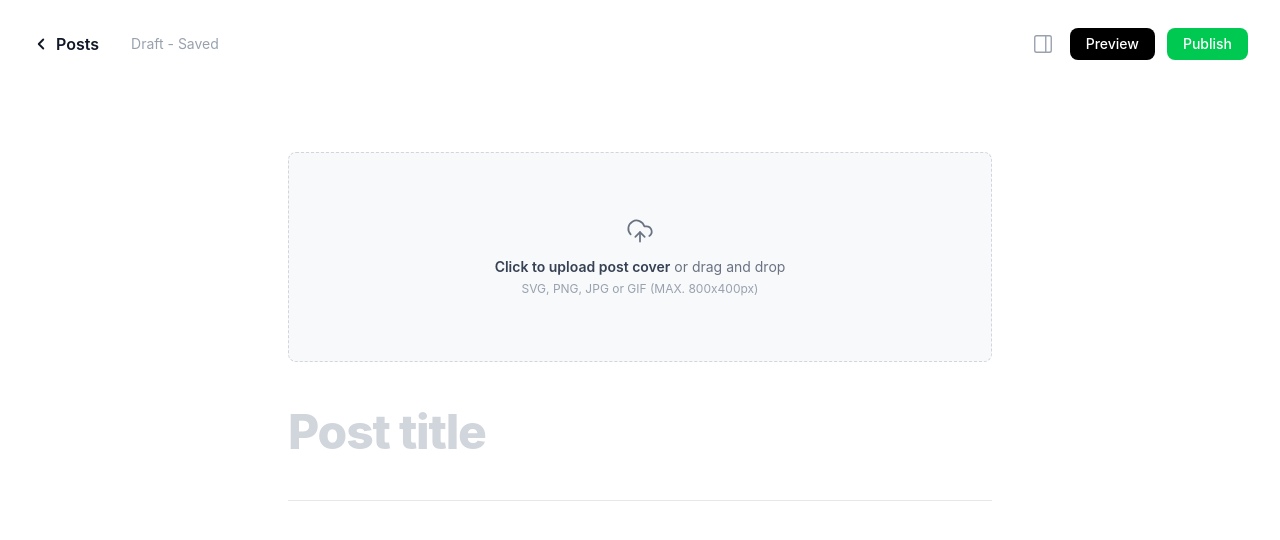
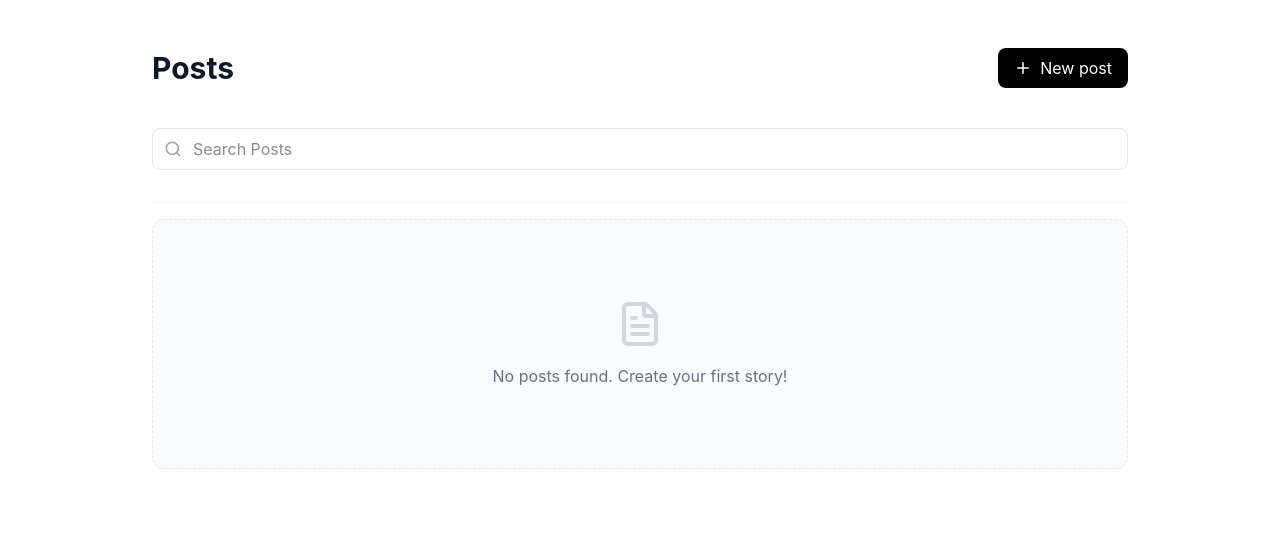
Before and after one commit to fr33stylr/ghost_editor, a React (Vite) app: page / in a window 1280 px wide. Shown: the top 540 px of the page. Built offline with nearby package versions, Linux system fonts and the light colour scheme.

Commit message:
added post list page

```diff
--- a/package.json
+++ b/package.json
@@ -21,11 +21,13 @@
     "@tiptap/react": "^3.20.0",
     "@tiptap/starter-kit": "^3.20.0",
     "clsx": "^2.1.1",
+    "date-fns": "^4.1.0",
     "lucide-react": "^0.575.0",
     "react": "^19.2.0",
     "react-dom": "^19.2.0",
     "tailwind-merge": "^3.5.0",
     "tailwindcss": "^4.2.1",
+    "uuid": "^13.0.0",
     "zustand": "^5.0.11"
   },
   "devDependencies": {
--- a/src/App.jsx
+++ b/src/App.jsx
@@ -1,14 +1,17 @@
 import { QueryClient, QueryClientProvider } from '@tanstack/react-query';
 import Editor from './components/Editor';
+import PostList from './components/PostList';
+import { usePostStore } from './store/usePostStore';
 
 // Create a client
 const queryClient = new QueryClient();
 
 export default function App() {
+  const activePostId = usePostStore((state) => state.activePostId);
   return (
     <QueryClientProvider client={queryClient}>
       <div className="min-h-screen bg-white text-gray-900 selection:bg-blue-200">
-        <Editor />
+        {activePostId ? <Editor /> : <PostList />}
       </div>
     </QueryClientProvider>
   );
--- /dev/null
+++ b/src/components/DeleteModal.jsx
@@ -0,0 +1,51 @@
+import React from 'react';
+import { AlertCircle } from 'lucide-react';
+
+// Ensure 'export default' is right here
+export default function DeleteModal({ isOpen, onConfirm, onCancel, postTitle }) {
+  if (!isOpen) return null;
+
+  return (
+    <div className="fixed inset-0 z-[100] flex items-center justify-center p-4">
+      {/* Backdrop */}
+      <div
+        className="absolute inset-0 bg-gray-900/40 backdrop-blur-[2px]"
+        onClick={onCancel}
+      />
+
+      {/* Modal Card */}
+      <div className="relative bg-white rounded-xl shadow-2xl w-full max-w-md overflow-hidden transform transition-all animate-in fade-in zoom-in duration-200">
+        <div className="p-6">
+          <div className="flex items-center gap-4 mb-4">
+            <div className="w-12 h-12 rounded-full bg-red-50 flex items-center justify-center text-red-600">
+              <AlertCircle size={24} />
+            </div>
+            <div>
+              <h3 className="text-lg font-bold text-gray-900">Delete this post?</h3>
+              <p className="text-sm text-gray-500">This action cannot be undone.</p>
+            </div>
+          </div>
+
+          <p className="text-sm text-gray-600 bg-gray-50 p-3 rounded-lg border border-gray-100 italic mb-6">
+            "{postTitle || 'Untitled Post'}"
+          </p>
+
+          <div className="flex gap-3">
+            <button
+              onClick={onCancel}
+              className="flex-1 px-4 py-2.5 text-sm font-semibold text-gray-700 bg-white border border-gray-300 rounded-lg hover:bg-gray-50 transition-colors"
+            >
+              Cancel
+            </button>
+            <button
+              onClick={onConfirm}
+              className="flex-1 px-4 py-2.5 text-sm font-semibold text-white bg-red-600 rounded-lg hover:bg-red-700 transition-colors shadow-sm"
+            >
+              Delete Post
+            </button>
+          </div>
+        </div>
+      </div>
+    </div>
+  );
+}
--- a/src/components/Editor.jsx
+++ b/src/components/Editor.jsx
@@ -6,8 +6,8 @@ import Link from '@tiptap/extension-link';
 import Image from '@tiptap/extension-image';
 import EditorHeader from './EditorHeader';
 import EditorBubbleMenu from './EditorBubbleMenu';
-import { useEditorStore } from '../store/useEditorStore';
-import { useEffect, useRef, useState } from 'react';
+import { usePostStore } from '../store/usePostStore';
+import { useEffect, useRef } from 'react'; // Removed useState, we use the store now
 import EditorFloatingMenu from './EditorFloatingMenu';
 import Bookmark from './Bookmark';
 import { CloudUpload, Trash2 } from 'lucide-react';
@@ -16,33 +16,24 @@ import HtmlBlock from './HtmlBlock';
 import ImagePicker from './ImagePicker';
 
 export default function Editor() {
-  const { title, setTitle, setContent, setSaveStatus } = useEditorStore();
   const titleRef = useRef(null);
   const saveTimeoutRef = useRef(null);
+  const fileInputRef = useRef(null);
 
-  const [coverImage, setCoverImage] = useState(null);
-  const fileInputRef = useRef(null);
+  // 1. Grab everything from the store
+  const { activePostId, posts, updateActivePost, saveStatus } = usePostStore();
+  const activePost = posts.find((p) => p.id === activePostId);
+
+  // Fallback if no active post is found
+  if (!activePost) return null;
 
   const handleImageUpload = (e) => {
     const file = e.target.files[0];
     if (file) {
-      // Creates an instant, temporary URL for the selected image
       const imageUrl = URL.createObjectURL(file);
-      setCoverImage(imageUrl);
-      triggerSave(); // Triggers the "Saving..." state in the header!
+      // Save directly to store
+      updateActivePost({ coverImage: imageUrl });
     }
-  };
-
-  const triggerSave = () => {
-    setSaveStatus('saving');
-
-    if (saveTimeoutRef.current) {
-      clearTimeout(saveTimeoutRef.current);
-    }
-
-    saveTimeoutRef.current = setTimeout(() => {
-      setSaveStatus('saved');
-    }, 1000);
   };
 
   const editor = useEditor({
@@ -64,15 +55,19 @@ export default function Editor() {
       ImagePicker,
       Image.configure({
         HTMLAttributes: {
-          class: 'rounded-xl shadow-sm border border-gray-100 my-8 max-w-full', // Makes images look beautiful automatically
+          class: 'rounded-xl shadow-sm border border-gray-100 my-8 max-w-full',
         },
       }),
     ],
-    content: '',
+    content: activePost.content, // Set initial content from store
     onUpdate: ({ editor }) => {
-      setContent(editor.getHTML());
-      // Mocking a save interaction
-      triggerSave();
+      const html = editor.getHTML();
+
+      // Debounced save logic
+      if (saveTimeoutRef.current) clearTimeout(saveTimeoutRef.current);
+      saveTimeoutRef.current = setTimeout(() => {
+        updateActivePost({ content: html });
+      }, 800);
     },
     editorProps: {
       attributes: {
@@ -81,28 +76,24 @@ export default function Editor() {
     },
   });
 
-  // Auto-resize the title textarea as the user types
+  // Sync title height whenever the title text changes in the store
   useEffect(() => {
     if (titleRef.current) {
       titleRef.current.style.height = 'auto';
       titleRef.current.style.height = titleRef.current.scrollHeight + 'px';
     }
-  }, [title]);
+  }, [activePost.title]);
 
   const handleTitleChange = (e) => {
-    setTitle(e.target.value);
-    // Mocking a save interaction
-    triggerSave();
+    updateActivePost({ title: e.target.value });
   };
 
   return (
     <div className="min-h-screen bg-white">
       <EditorHeader />
 
-      {/* Main Content Column with Generous Spacing */}
       <main className="max-w-3xl mx-auto px-4 sm:px-6 lg:px-8 py-12 sm:py-20">
 
-        {/* Hidden File Input */}
         <input
           type="file"
           accept="image/*"
@@ -111,37 +102,28 @@ export default function Editor() {
           onChange={handleImageUpload}
         />
 
-        {/* Cover Image Area */}
-        {!coverImage ? (
+        {/* Use activePost.coverImage from store */}
+        {!activePost.coverImage ? (
           <div
             onClick={() => fileInputRef.current?.click()}
             className="w-full py-16 bg-[#f8f9fa] border border-dashed border-gray-300 rounded-lg mb-10 flex flex-col items-center justify-center transition-colors hover:bg-gray-100 cursor-pointer"
           >
             <CloudUpload size={28} className="text-gray-500 mb-3" strokeWidth={1.5} />
-
             <p className="text-sm text-gray-500 mb-1">
               <span className="font-semibold text-gray-700">Click to upload post cover</span> or drag and drop
             </p>
-
-            <p className="text-xs text-gray-400">
-              SVG, PNG, JPG or GIF (MAX. 800x400px)
-            </p>
+            <p className="text-xs text-gray-400">SVG, PNG, JPG or GIF</p>
           </div>
         ) : (
           <div className="relative w-full mb-10 group rounded-xl overflow-hidden shadow-sm border border-gray-100">
             <img
-              src={coverImage}
+              src={activePost.coverImage}
               alt="Cover"
               className="w-full h-auto rounded-xl"
             />
-
-            {/* Hover Actions (Ghost Style) */}
             <div className="absolute top-4 right-4 opacity-0 group-hover:opacity-100 transition-opacity duration-200 flex gap-2">
                <button
-                onClick={() => {
-                  setCoverImage(null);
-                  triggerSave();
-                }}
+                onClick={() => updateActivePost({ coverImage: null })}
                 className="p-2 bg-white/90 backdrop-blur text-red-600 rounded-lg shadow hover:bg-white transition-colors"
               >
                 <Trash2 size={18} />
@@ -150,10 +132,10 @@ export default function Editor() {
           </div>
         )}
 
-        {/* Seamless Title Input */}
+        {/* Use activePost.title from store */}
         <textarea
           ref={titleRef}
-          value={title}
+          value={activePost.title}
           onChange={handleTitleChange}
           placeholder="Post title"
           rows={1}
@@ -162,9 +144,7 @@ export default function Editor() {
 
         <hr className="border-t border-gray-200 mb-8" />
 
-        {/* Tiptap Editor body */}
         <div className="relative">
-          {/* Our Custom Bubble Menu inserted here! */}
           <EditorBubbleMenu editor={editor} />
           <EditorFloatingMenu editor={editor} />
           <EditorContent editor={editor} />
--- a/src/components/EditorHeader.jsx
+++ b/src/components/EditorHeader.jsx
@@ -1,20 +1,26 @@
 import { ChevronLeft, PanelRight } from 'lucide-react';
-import { useEditorStore } from '../store/useEditorStore';
+import { usePostStore } from '../store/usePostStore';
 
 export default function EditorHeader() {
-  const { saveStatus } = useEditorStore();
+  // 1. Grab the navigation and status from the store
+  const { setActivePost, saveStatus } = usePostStore();
 
   return (
-    <header className="sticky top-2 z-40 w-full bg-white flex items-center justify-between px-4 py-4 sm:px-8">
+    <header className="sticky top-2 z-40 w-full bg-white/80 backdrop-blur-sm flex items-center justify-between px-4 py-3 sm:px-8 border-b border-gray-100">
 
-      <div className="flex items-center gap-6 ">
-        <button className="flex items-center gap-1.5 text-gray-900 hover:bg-gray-100 transition-colors rounded-lg px-2 py-2 font-semibold text-sm sm:text-base -ml-2">
+      <div className="flex items-center gap-6">
+        {/* 2. Clicking this sets the ID to null, triggering App.jsx to show PostList */}
+        <button
+          onClick={() => setActivePost(null)}
+          className="flex items-center gap-1.5 text-gray-900 hover:bg-gray-100 transition-colors rounded-lg px-2 py-2 font-semibold text-sm sm:text-base -ml-2"
+        >
           <ChevronLeft size={18} strokeWidth={2.5} />
           Posts
         </button>
 
-        <span className="text-gray-400 text-sm">
-          {saveStatus === 'saving' ? 'Saving...' : 'Draft - Saved'}
+        {/* 3. Dynamic save status indicator */}
+        <span className="text-gray-400 text-xs sm:text-sm font-sans transition-all">
+          {saveStatus === 'saving' ? 'Saving...' :'Draft-Saved'}
         </span>
       </div>
 
@@ -23,13 +29,13 @@ export default function EditorHeader() {
           <PanelRight size={22} strokeWidth={1.5} />
         </button>
 
-        <button className="px-4 py-1.5 text-sm font-medium text-white bg-black hover:bg-gray-800 rounded-lg transition-all duration-200">
+        <button className="px-4 py-1.5 text-sm font-medium text-black bg-white border border-gray-200 hover:bg-gray-50 rounded-lg transition-all duration-200">
           Preview
         </button>
-        <button className="px-4 py-1.5 text-sm font-medium text-white bg-green-500 hover:bg-green-600 rounded-lg transition-colors">
+
+        <button className="px-4 py-1.5 text-sm font-medium text-white bg-green-600 hover:bg-green-700 rounded-lg transition-colors shadow-sm">
           Publish
         </button>
-
       </div>
 
     </header>
--- /dev/null
+++ b/src/components/PostList.jsx
@@ -0,0 +1,92 @@
+import React,{ useState } from 'react';
+import { usePostStore } from '../store/usePostStore';
+import { Plus, Search, Edit2, Trash2, FileText } from 'lucide-react';
+import { formatDistanceToNow, set } from 'date-fns';
+import DeleteModal from './DeleteModal';
+
+export default function PostList() {
+  const { posts, createPost, setActivePost, deletePost } = usePostStore();
+  const [search, setSearch] = useState('');
+
+  const [isModalOpen, setIsModalOpen] = useState(false);
+  const [postToDelete, setPostToDelete] = useState(null);
+
+  const filteredPosts = posts
+    .filter(p => p.title.toLowerCase().includes(search.toLowerCase()))
+    .sort((a, b) => b.updatedAt - a.updatedAt);
+
+  const handleConfirmDelete = () => {
+    if (postToDelete) {
+      deletePost(postToDelete.id);
+      setIsModalOpen(false);
+      setPostToDelete(null);
+    }
+  };
+  return (
+    <div className="max-w-5xl mx-auto px-6 py-12">
+      <div className="flex justify-between items-center mb-10">
+        <h1 className="text-3xl font-bold text-gray-900 font-sans">Posts</h1>
+        <button
+          onClick={createPost}
+          className="bg-black text-white px-4 py-2 rounded-lg flex items-center gap-2 hover:bg-gray-800 transition-colors"
+        >
+          <Plus size={18} /> New post
+        </button>
+      </div>
+
+      <div className="relative mb-8">
+        <Search className="absolute left-3 top-1/2 -translate-y-1/2 text-gray-400" size={18} />
+        <input
+          type="text"
+          placeholder="Search Posts"
+          className="w-full pl-10 pr-4 py-2 border border-gray-200 rounded-lg focus:outline-none focus:ring-2 focus:ring-black/5"
+          value={search}
+          onChange={(e) => setSearch(e.target.value)}
+        />
+      </div>
+
+      <div className="space-y-1 border-t border-gray-100">
+        {filteredPosts.length > 0 ? (
+          filteredPosts.map((post) => (
+            <div key={post.id} className="group flex items-center justify-between py-4 border-b border-gray-100 hover:bg-gray-50 px-2 transition-colors rounded-lg">
+              <div className="flex-1 cursor-pointer" onClick={() => setActivePost(post.id)}>
+                <h3 className="font-semibold text-gray-900 truncate">
+                  {post.title || "Untitled Post"}
+                </h3>
+                <p className="text-sm text-gray-500">
+                  {post.content ? "Content exists" : "Empty post"} • {formatDistanceToNow(post.updatedAt)} ago
+                </p>
+              </div>
+              <div className="flex items-center gap-2 opacity-0 group-hover:opacity-100 transition-opacity">
+                <button onClick={() => setActivePost(post.id)} className="p-2 text-gray-400 hover:text-black hover:bg-gray-100 rounded-md">
+                  <Edit2 size={16} />
+                </button>
+                <button
+                onClick={(e) => {
+                    e.stopPropagation();
+                    setPostToDelete(post);
+                    setIsModalOpen(true);
+                }}
+                className="p-2 text-gray-400 hover:text-red-600 hover:bg-red-50 rounded-md transition-all"
+                >
+                  <Trash2 size={16} />
+                </button>
+              </div>
+            </div>
+          ))
+        ) : (
+          <div className="text-center py-20 bg-gray-50 rounded-xl border border-dashed border-gray-200 mt-4">
+             <FileText className="mx-auto text-gray-300 mb-4" size={48} />
+             <p className="text-gray-500">No posts found. Create your first story!</p>
+          </div>
+        )}
+      </div>
+      <DeleteModal
+        isOpen={isModalOpen}
+        postTitle={postToDelete?.title}
+        onConfirm={handleConfirmDelete}
+        onCancel={() => setIsModalOpen(false)}
+      />
+    </div>
+  );
+}
--- a/src/components/YoutubeNode.jsx
+++ b/src/components/YoutubeNode.jsx
@@ -1,6 +1,5 @@
 import { NodeViewWrapper } from '@tiptap/react';
 import { useState } from 'react';
-import { Youtube } from 'lucide-react';
 
 export default function YoutubeNode({ node, updateAttributes }) {
   const [inputValue, setInputValue] = useState('');
@@ -23,7 +22,6 @@ export default function YoutubeNode({ node, updateAttributes }) {
     <NodeViewWrapper className="my-8">
       {!node.attrs.url ? (
         <div className="flex items-center gap-3 p-3 border-2 border-green-400 rounded-lg bg-white shadow-sm max-w-xl">
-          <Youtube className="text-red-500" size={24} />
           <input
             type="url"
             placeholder="Paste YouTube URL and press Enter..."
--- a/src/store/useEditorStore.js
+++ /dev/null
@@ -1,10 +0,0 @@
-import { create } from 'zustand';
-
-export const useEditorStore = create((set) => ({
-    title:'',
-    content:'',
-    saveStatus:'saved',
-    setTitle: (newTitle) => set({ title: newTitle }),
-    setContent: (newContent) => set({ content: newContent }),
-    setSaveStatus: (status) => set({ saveStatus: status }),
-}));
--- /dev/null
+++ b/src/store/usePostStore.js
@@ -0,0 +1,62 @@
+import { create } from 'zustand';
+import { persist, createJSONStorage } from 'zustand/middleware';
+import { v4 as uuidv4 } from 'uuid';
+
+export const usePostStore = create(
+  persist(
+    (set, get) => ({
+      posts: [],
+      activePostId: null,
+      saveStatus: 'saved', // 'saving' | 'saved' | 'failed'
+
+      // Create a brand new post and make it active
+      createPost: () => {
+        const newPost = {
+          id: uuidv4(),
+          title: '',
+          content: '',
+          coverImage: null,
+          updatedAt: Date.now(),
+        };
+        set((state) => ({
+          posts: [newPost, ...state.posts],
+          activePostId: newPost.id,
+        }));
+        return newPost.id;
+      },
+
+      // Update the content of the current active post
+      updateActivePost: (updates) => {
+        const { activePostId, posts } = get();
+        if (!activePostId) return;
+
+        set((state) => ({
+          saveStatus: 'saving',
+          posts: state.posts.map((post) =>
+            post.id === activePostId
+              ? { ...post, ...updates, updatedAt: Date.now() }
+              : post
+          ),
+        }));
+
+        // Simulate a small delay for the "Saving..." UI feel
+        setTimeout(() => {
+          set({ saveStatus: 'saved' });
+        }, 600);
+      },
+
+      setActivePost: (id) => set({ activePostId: id }),
+
+      deletePost: (id) => {
+        set((state) => ({
+          posts: state.posts.filter((p) => p.id !== id),
+          activePostId: state.activePostId === id ? null : state.activePostId,
+        }));
+      },
+    }),
+    {
+      name: 'ghost-posts-storage',
+      storage: createJSONStorage(() => localStorage),
+    }
+  )
+);
```
Also changed, not shown: 1 other file (tests, documents, lock files or other folders).
